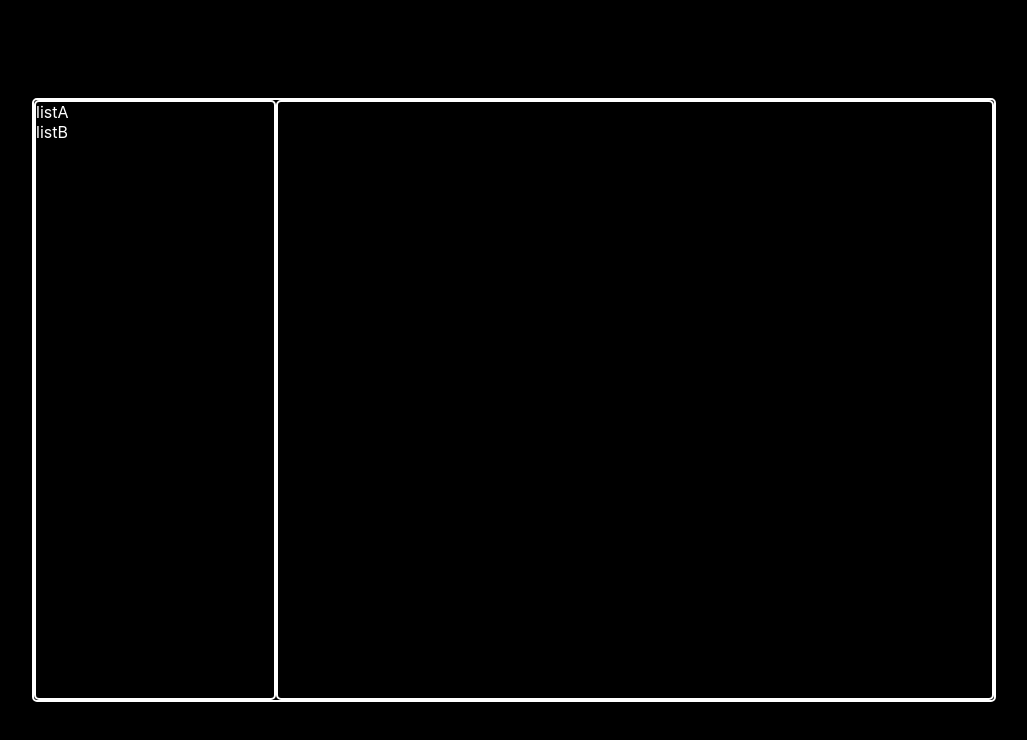
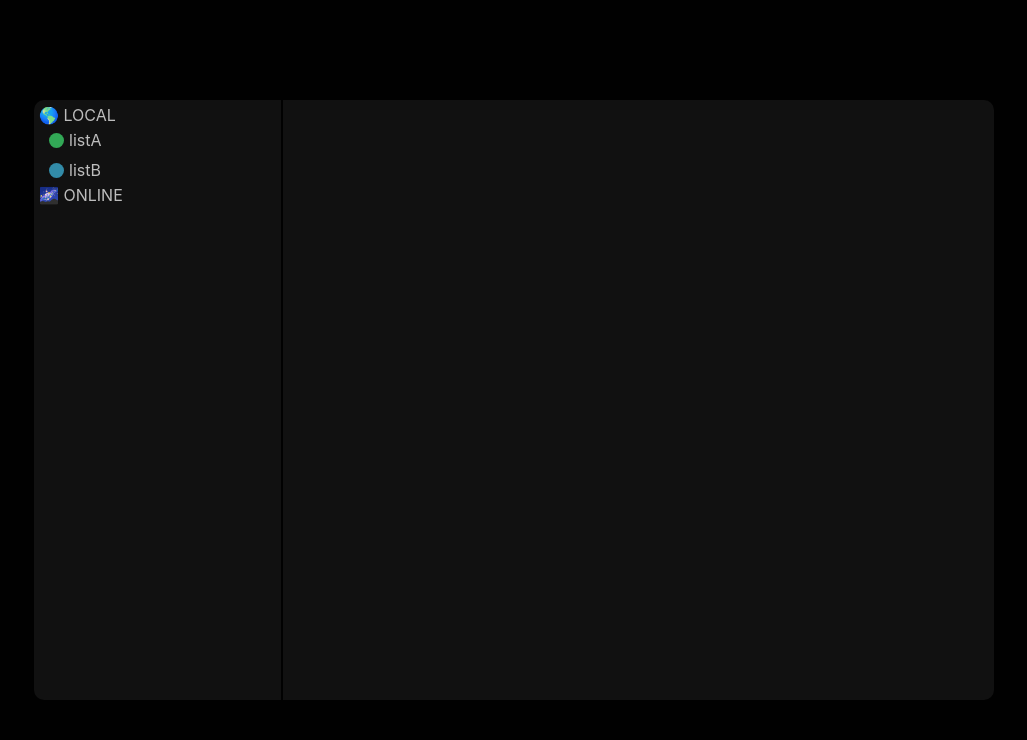
Before and after one commit to xk2102/rhoam-tasks, a React (Create React App) app: page / in a window 1280 px wide. Shown: the top 740 px of the page, without its empty margins (126-1153 px from the left). Built offline with nearby package versions, Linux system fonts and the light colour scheme.

Commit message:
updated css

```diff
--- a/src/App.css
+++ b/src/App.css
@@ -1,6 +1,6 @@
 .App {
-  background-color: black;
-  color: white;
+  background-color: var(--grey1000);
+  color: var(--grey400);
   height: 100vh;
   width: 100vw;
   display: flex;
--- a/src/components/Box.module.css
+++ b/src/components/Box.module.css
@@ -1,8 +1,28 @@
+:root {
+  --grey50: #fafafa;
+  --grey100: #f5f5f5;
+  --grey200: #eeeeee;
+  --grey300: #e0e0e0;
+  --grey400: #bdbdbd;
+  --grey500: #9e9e9e;
+  --grey600: #757575;
+  --grey700: #616161;
+  --grey800: #424242;
+  --grey850: #323232;
+  --grey900: #212121;
+  --grey950: #111111;
+  --grey1000: #010101;
+  --saekiblack: #080808;
+  --saekiyellow: #f3e600;
+}
+
 .Box {
-  border: 2px solid;
-  border-radius: 5px;
+  border-radius: 10px;
+
   width: 75%;
   height: 75%;
+
+  background-color: var(--grey950);
 
   display: flex;
   flex-direction: row;
--- a/src/components/Box.tsx
+++ b/src/components/Box.tsx
@@ -18,6 +18,7 @@ function Box() {
   const [lists, setLists] = useState<list[]>([
     {
       name: "listA",
+      color: "#32a856",
       tasks: [
         { id: "1", description: "do this..", due: "datetime" },
         { id: "2", description: "do that..", due: "datetime" },
@@ -25,6 +26,7 @@ function Box() {
     },
     {
       name: "listB",
+      color: "#328ba8",
       tasks: [
         { id: "3", description: "do that..", due: "datetime" },
         { id: "4", description: "do this..", due: "datetime" },
--- a/src/components/BoxLeft.module.css
+++ b/src/components/BoxLeft.module.css
@@ -10,14 +10,38 @@
   --grey800: #424242;
   --grey850: #323232;
   --grey900: #212121;
+  --grey925: #202020;
   --grey950: #111111;
+  --grey1000: #010101;
   --saekiblack: #080808;
   --saekiyellow: #f3e600;
 }
 
 .BoxLeft {
-  border: 2px solid;
-  border-radius: 5px;
+  border-right: 2px solid var(--grey1000);
+  flex: 1;
+  padding: 5px;
+}
 
-  flex: 1;
+.list {
+  /* border: 2px solid; */
+  border-radius: 10px;
+  display: flex;
+  flex-direction: row;
+  align-items: center;
+  padding: 5px;
+  cursor: pointer;
 }
+
+.list:hover {
+  background-color: var(--grey900);
+}
+
+.list > .listCircle {
+  width: 15px;
+  height: 15px;
+  /* border: 2px solid; */
+  border-radius: 15px;
+  margin-left: 5px;
+  margin-right: 5px;
+}
--- a/src/components/BoxLeft.tsx
+++ b/src/components/BoxLeft.tsx
@@ -30,11 +30,14 @@ function BoxLeft({ lists, selectedList, setSelectedList }: BoxLeftProps) {
   // --------------------------------------------------------------
   return (
     <div className={styles.BoxLeft}>
+      <div>🌎 LOCAL</div>
       {lists.map((list, index) => (
-        <div key={index} onClick={() => onClick_handleSelectedList(list)}>
-          {list?.name}
+        <div className={styles.list} key={index} onClick={() => onClick_handleSelectedList(list)}>
+          <div className={styles.listCircle} style={{ backgroundColor: list?.color }}></div>
+          <div>{list?.name}</div>
         </div>
       ))}
+      <div>🌌 ONLINE</div>
     </div>
   );
 }
--- a/src/components/BoxRight.module.css
+++ b/src/components/BoxRight.module.css
@@ -16,8 +16,5 @@
 }
 
 .BoxRight {
-  border: 2px solid;
-  border-radius: 5px;
-
   flex: 3;
 }
--- a/src/modules/types.ts
+++ b/src/modules/types.ts
@@ -1,5 +1,6 @@
 export type task = { id: string; description: string; due: string };
 export type list = {
   name: string;
+  color: string;
   tasks: task[];
 } | null;
```
